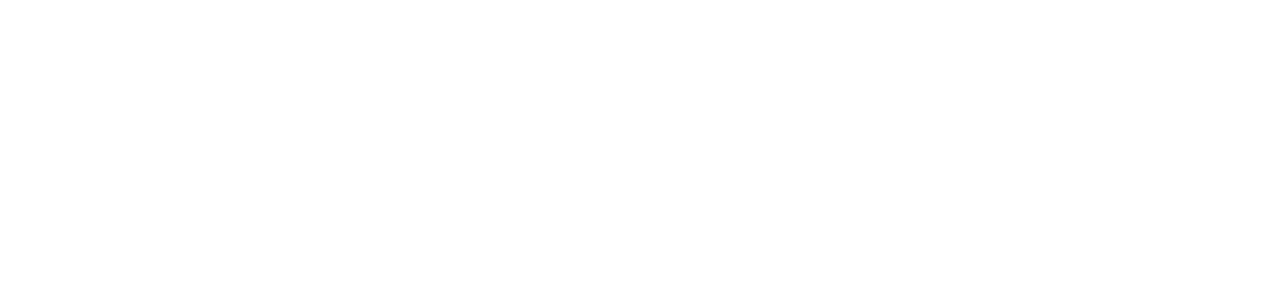
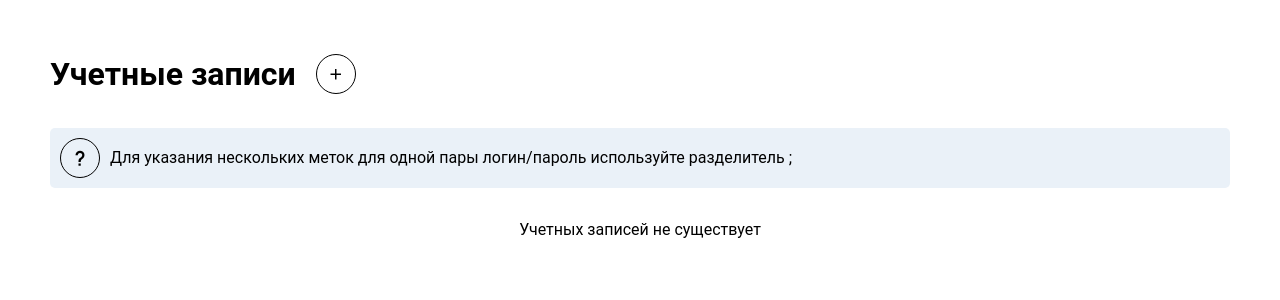
Before and after one commit to prostomarik/vue3-ts-pinia-vuetify, a Vue app: page / in a window 1280 px wide. Shown: the top 300 px of the page. Built offline with nearby package versions, Linux system fonts and the light colour scheme; the HTML template or start-up script is replaced by a standard one.

Commit message:
update MainView

```diff
--- a/package.json
+++ b/package.json
@@ -18,6 +18,7 @@
     "vuetify": "^3.7.14"
   },
   "devDependencies": {
+    "@mdi/font": "^7.4.47",
     "@tsconfig/node22": "^22.0.0",
     "@types/node": "^22.13.4",
     "@vitejs/plugin-vue": "^5.2.1",
--- a/src/components/MainView.vue
+++ b/src/components/MainView.vue
@@ -1,10 +1,139 @@
 <template>
-  <div class="main-view"></div>
+  <div class="main-view">
+    <div class="main-view__title">
+      <h1>Учетные записи</h1>
+      <v-btn icon="mdi-plus" size="small" variant="outlined" @click="addAccount()" />
+    </div>
+
+    <div class="main-view__help">
+      <v-btn icon="mdi-help" size="small" variant="outlined" />
+      <div>Для указания нескольких меток для одной пары логин/пароль используйте разделитель ;</div>
+    </div>
+
+    <div v-if="!accounts.length" class="d-flex justify-center">Учетных записей не существует</div>
+    <div v-else class="main-view__labels">
+      <div>Метки</div>
+      <div>Тип записи</div>
+      <div>Логин</div>
+      <div v-if="accounts.some((a) => a.type === 'local')">Пароль</div>
+    </div>
+
+    <div class="main-view__accounts">
+      <div v-for="account in accounts" :key="account.id" class="main-view__account">
+        <v-text-field label="Значение" variant="outlined" hide-details>
+          {{ account.label }}
+        </v-text-field>
+
+        <v-select
+          v-model="account.type"
+          :items="accountTypes"
+          label="Значение"
+          variant="outlined"
+          hide-details
+        />
+
+        <v-text-field label="Значение" variant="outlined" hide-details>
+          {{ account.login }}
+        </v-text-field>
+
+        <v-text-field v-if="account.type === 'local'" variant="outlined" hide-details>
+          {{ account.password }}
+        </v-text-field>
+
+        <v-btn
+          icon="mdi-delete-outline"
+          variant="text"
+          hide-details
+          @click="deleteAccount(account.id)"
+        />
+      </div>
+    </div>
+  </div>
 </template>
 
-<script setup lang="ts"></script>
+<script setup lang="ts">
+import { ref } from 'vue'
+
+const accountTypes = [
+  {
+    title: 'LDAP',
+    value: 'ldap',
+  },
+  {
+    title: 'Локальная',
+    value: 'local',
+  },
+]
+
+interface Account {
+  id: number
+  label: string
+  type: string
+  login: string
+  password: string | null
+}
+
+const accounts = ref<Account[]>([])
+
+function addAccount() {
+  accounts.value.push({
+    id: Date.now(),
+    label: '',
+    type: 'ldap',
+    login: '',
+    password: null,
+  })
+}
+
+function deleteAccount(id: number) {
+  accounts.value = accounts.value.filter((a) => a.id !== id)
+}
+</script>
 
 <style scoped>
 .main-view {
+  padding: 50px;
+}
+
+.main-view__title {
+  display: flex;
+  flex-direction: row;
+  align-items: center;
+  gap: 20px;
+  margin-bottom: 30px;
+}
+
+.main-view__help {
+  display: flex;
+  flex-direction: row;
+  align-items: center;
+  gap: 10px;
+  margin-bottom: 30px;
+  background-color: #eaf1f8;
+  padding: 10px;
+  border-radius: 5px;
+}
+
+.main-view__labels {
+  display: flex;
+  flex-direction: row;
+  align-items: center;
+  justify-content: space-around;
+  gap: 10px;
+  width: calc(100% - 58px);
+  margin-bottom: 10px;
+}
+
+.main-view__accounts {
+  display: flex;
+  flex-direction: column;
+  gap: 10px;
+}
+
+.main-view__account {
+  display: flex;
+  flex-direction: row;
+  align-items: center;
+  gap: 10px;
 }
 </style>
--- a/src/main.ts
+++ b/src/main.ts
@@ -1,4 +1,5 @@
 import 'vuetify/styles'
+import '@mdi/font/css/materialdesignicons.css'
 
 import { createApp } from 'vue'
 import { createPinia } from 'pinia'
@@ -11,6 +12,12 @@
 
 const app = createApp(App)
 const pinia = createPinia()
-const vuetify = createVuetify({ components, directives })
+const vuetify = createVuetify({
+  components,
+  directives,
+  icons: {
+    defaultSet: 'mdi',
+  },
+})
 
 app.use(pinia).use(vuetify).mount('#app')
```
Also changed, not shown: 1 other file (tests, documents, lock files or other folders).
